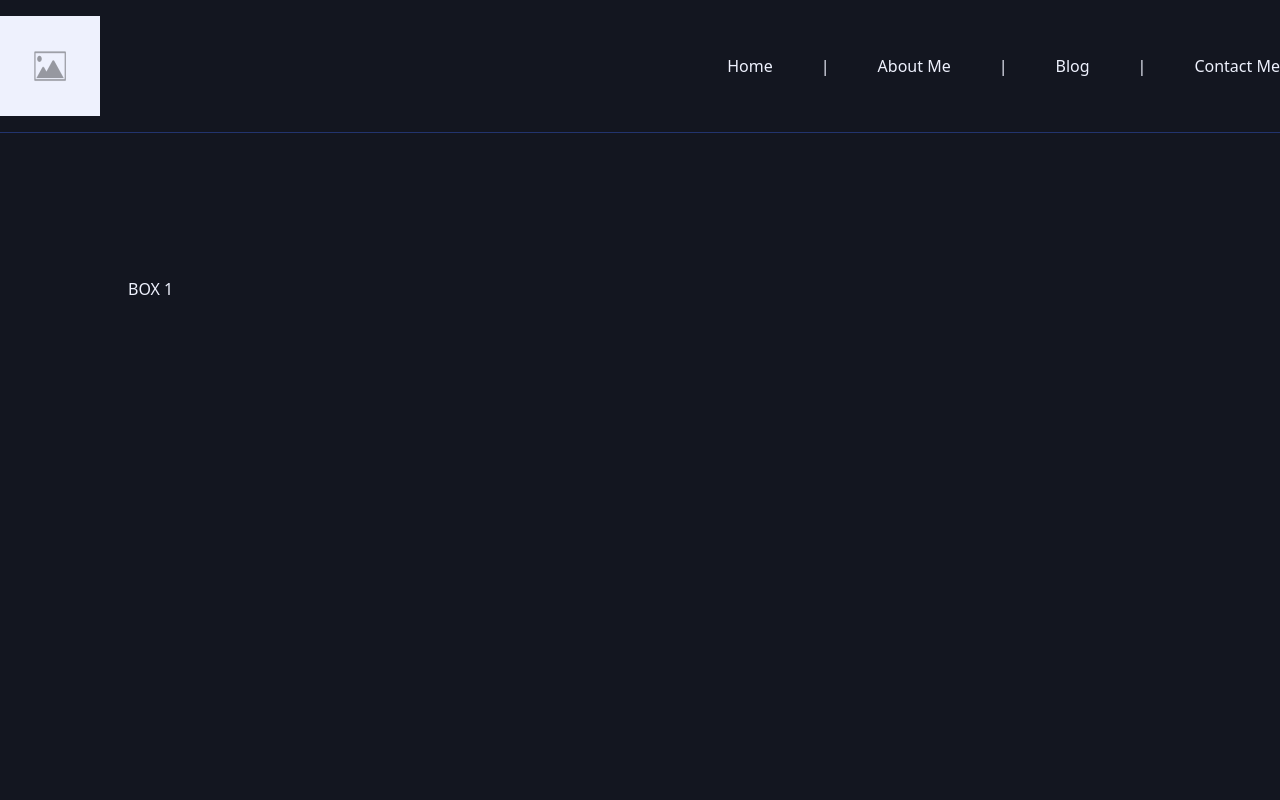
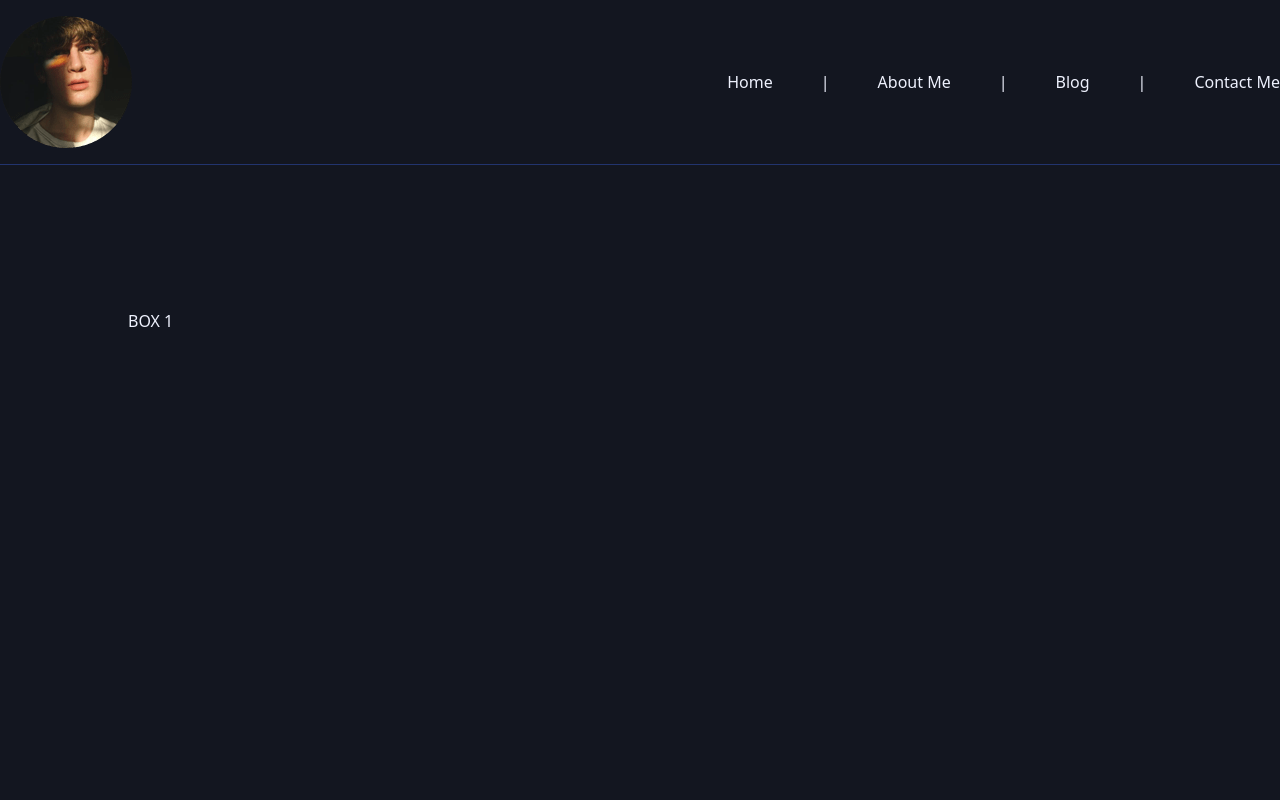
Before and after one commit to hayden-93/website, a Next.js app: page / in a window 1280 px wide. Shown: the top 800 px of the page. Built offline with nearby package versions, Linux system fonts and the light colour scheme.

Commit message:
refactor: Layouts - Removed the Separator component from Page.tsx - Replaced placeholder image with Avatar component - Added Separator component into Header layout - Replaced Image and profilePic import with Avatar

```diff
--- a/src/layouts/Footer/Footer.tsx
+++ b/src/layouts/Footer/Footer.tsx
@@ -1,5 +1,5 @@
 import { GitHub, Instagram, Linkedin, Twitter, Zap } from "react-feather";
-import { Separator } from "../../components";
+import { Separator } from "../../components/Separator";
 
 interface FooterProps {
   className?: string;
--- a/src/layouts/Header/Header.tsx
+++ b/src/layouts/Header/Header.tsx
@@ -1,17 +1,17 @@
-import Image from "next/image";
-import profilePic from "../../../public/placeholder-image.png";
+import { Avatar } from "../../components/Avatar";
+import { Separator } from "../../components/Separator";
 
 interface HeaderProps {
   className?: string;
 }
 
 export const Header = ({ className }: HeaderProps) => {
-  const classes = ["mt-4 text-indigo12", className].join(" ").trim();
+  const classes = ["sticky top-0 bg-indigo1 mt-4 text-indigo12 z-50", className].join(" ").trim();
 
   return (
     <header className={classes}>
       <div className="flex justify-between items-center">
-        <Image src={profilePic} alt="Picture of the author" width={100} height={100} className="bg-indigo12" />
+        <Avatar />
         <ul className="flex space-x-12">
           <li>
             <a href="#" className="text-indigo-12 hover:text-indigo11">
@@ -20,7 +20,7 @@ export const Header = ({ className }: HeaderProps) => {
           </li>
           <span>|</span>
           <li>
-            <a href="#" className="text-indigo-12 hover:text-indigo11">
+            <a href="#about" className="text-indigo-12 hover:text-indigo11">
               About Me
             </a>
           </li>
@@ -38,6 +38,7 @@ export const Header = ({ className }: HeaderProps) => {
           </li>
         </ul>
       </div>
+      <Separator />
     </header>
   );
 };
--- a/src/layouts/Page.tsx
+++ b/src/layouts/Page.tsx
@@ -1,5 +1,4 @@
 import type { ReactNode } from "react";
-import { Separator } from "../components/Separator/Separator";
 
 import { Footer, Header } from "./index";
 
@@ -14,7 +13,6 @@ export const Page = ({ children, className }: PageProps) => {
   return (
     <>
       <Header />
-      <Separator />
       <main className={classes}>{children}</main>
       <Footer />
     </>
```
